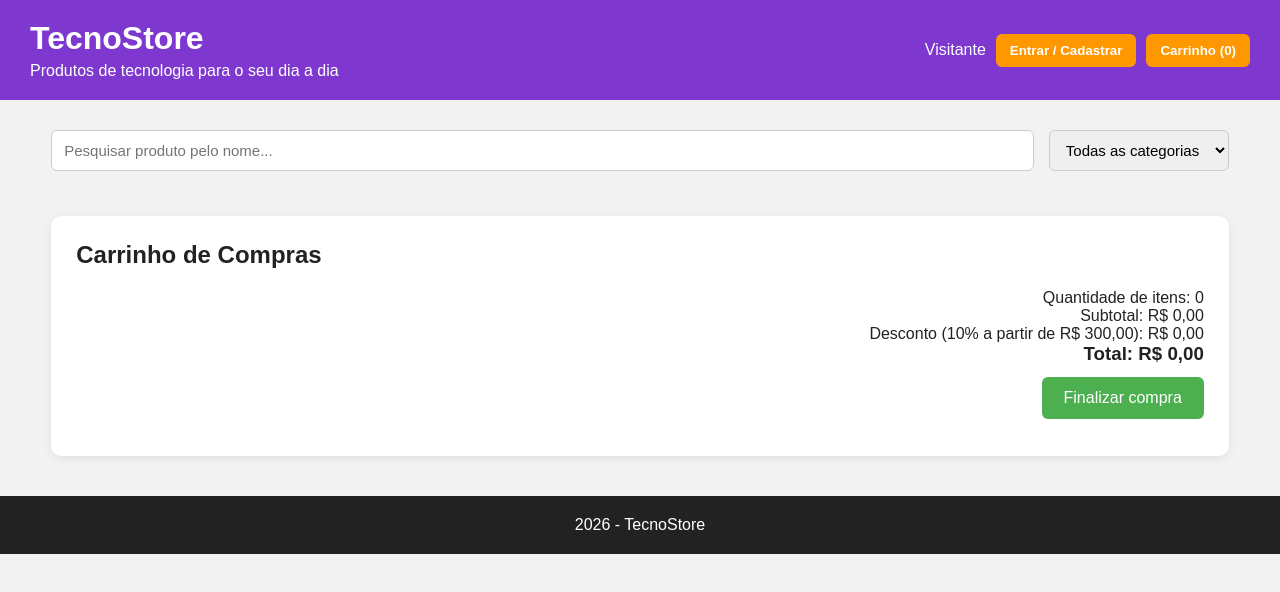
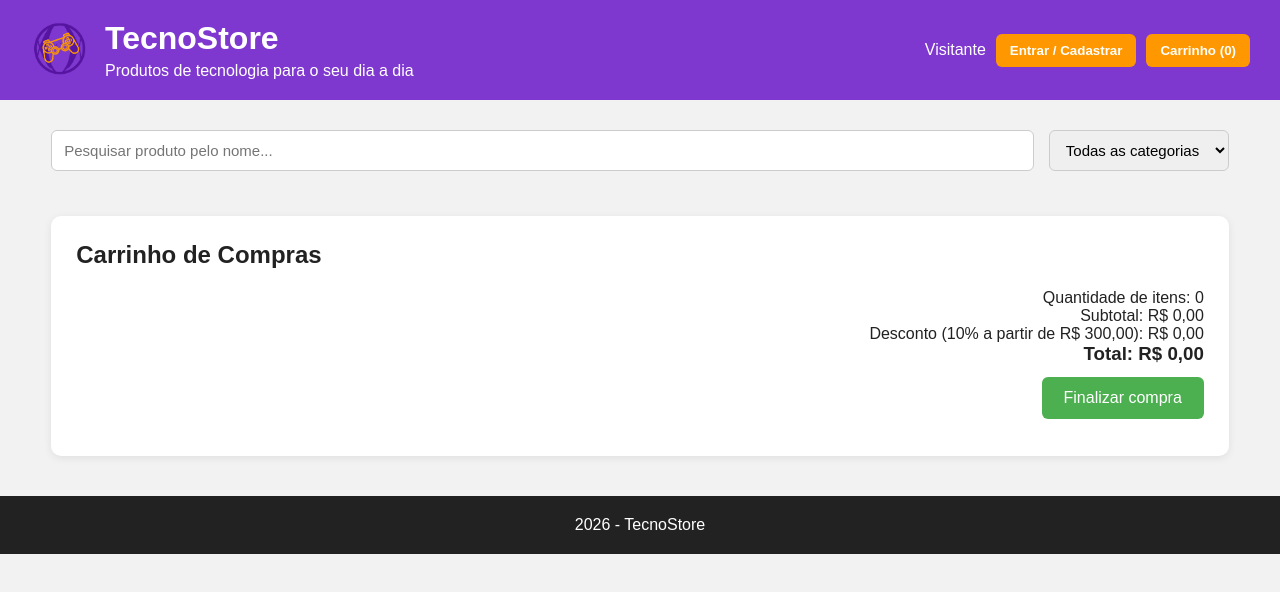
Before and after one commit to kenzomats/n2-at2-programacao-web, a website: page public/index.html in a window 1280 px wide. Drawn offline with Linux system fonts and the light colour scheme; no server answers.

Commit message:
Add files via upload

```diff
--- a/public/index.html
+++ b/public/index.html
@@ -9,8 +9,11 @@
 <body>
     <header>
         <div class="info-loja">
-            <h1>TecnoStore</h1>
-            <p>Produtos de tecnologia para o seu dia a dia</p>
+            <img src="logo.png" alt="Logo TecnoStore" class="logo-loja">
+            <div>
+                <h1>TecnoStore</h1>
+                <p>Produtos de tecnologia para o seu dia a dia</p>
+            </div>
         </div>
 
         <nav class="barra-acoes">
--- a/public/style.css
+++ b/public/style.css
@@ -268,3 +268,15 @@ footer {
     padding: 20px;
     margin-top: 40px;
 }
+
+.info-loja {
+    display:flex;
+    align-items: center;
+    gap: 15px;
+}
+
+.logo-loja {
+    height: 60px;
+    width: auto;
+    border-radius: 8px;
+}
```
Also changed, not shown: public/logo.png (added).
